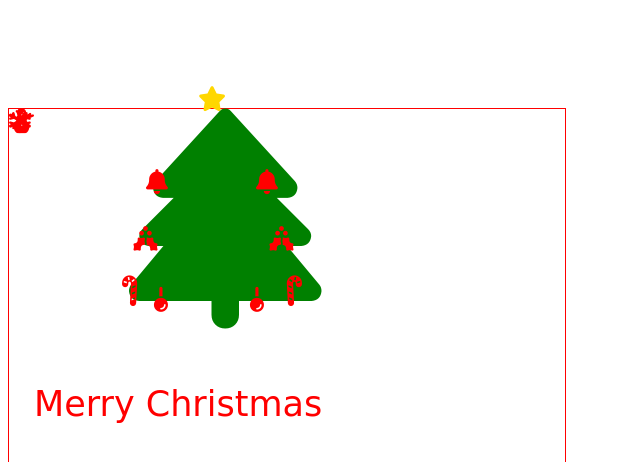
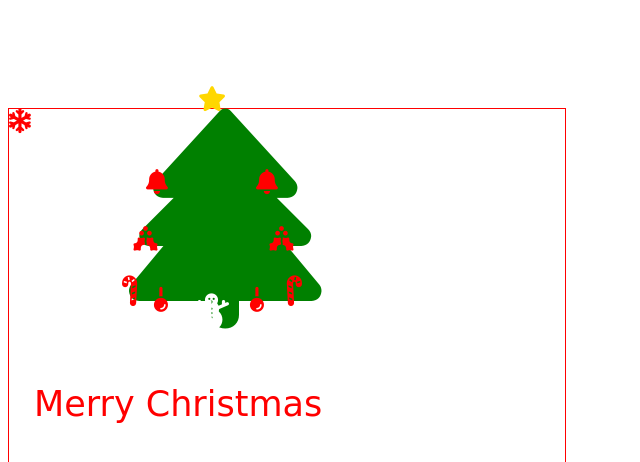
Before and after one commit to defendergr/xmas, a plain HTML site: page index.html in a window 1280 px wide. Shown: the top 462 px of the page, 0-640 px from the left. Drawn offline with Linux system fonts and the light colour scheme; a web font is replaced by a local one.

Commit message:
Add files via upload

```diff
--- a/index.html
+++ b/index.html
@@ -98,6 +98,16 @@ top:177px;
 transform:rotate(180deg);
 }
 
+.snowman{
+left:185px;
+top:185px;
+color:white;
+font-size:35px;
+}
+
+.snowflake{
+
+}
 
   </style>
   </head>
@@ -114,8 +124,8 @@ transform:rotate(180deg);
 			<i class="fas fa-map-pin pin1 stolidia"></i>
 			<i class="fas fa-map-pin pin2 stolidia"></i>
 			<i class="fas fa-star star stolidia"></i>
-			<i class="fas fa-snowman stolidia"></i>
-			<i class="fas fa-snowflake stolidia"></i>
+			<i class="fas fa-snowman snowman stolidia"></i>
+			<i class="fas fa-snowflake snowflake stolidia"></i>
 		</div>
 		<div class="christmas">
 			<p>Merry Christmas</p>
```
